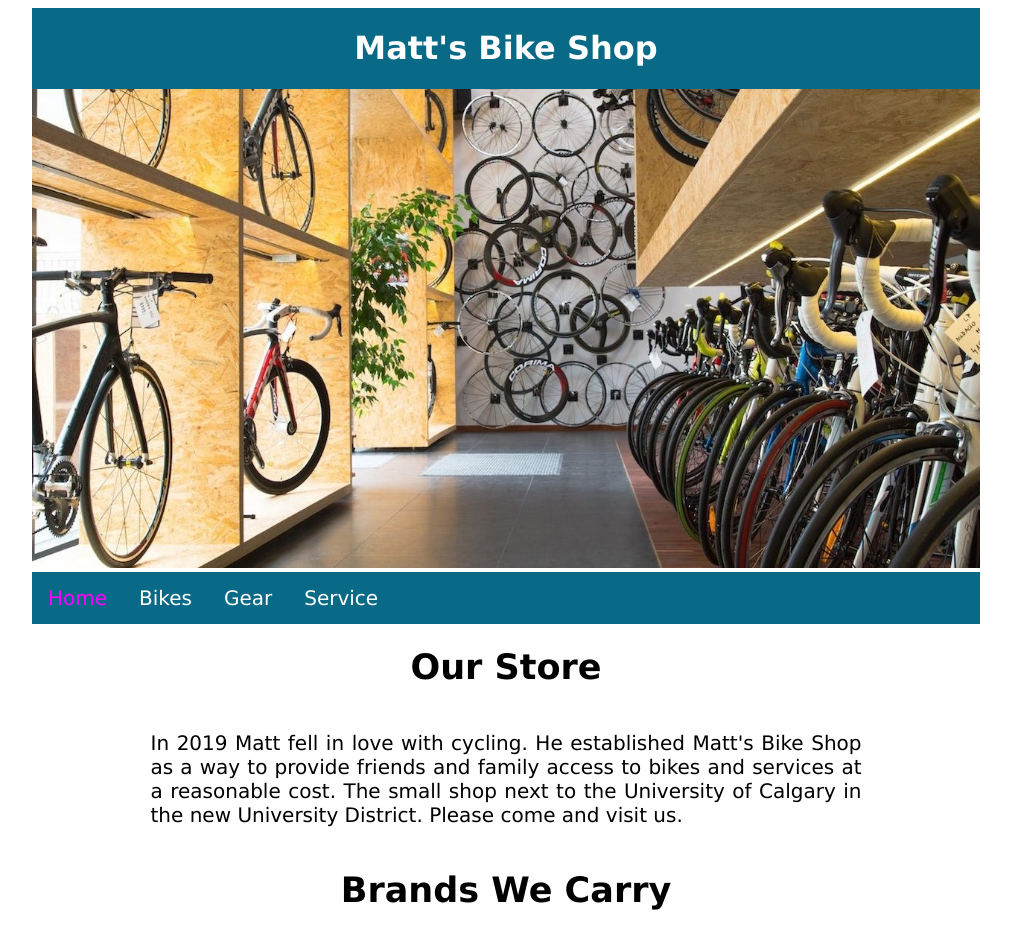
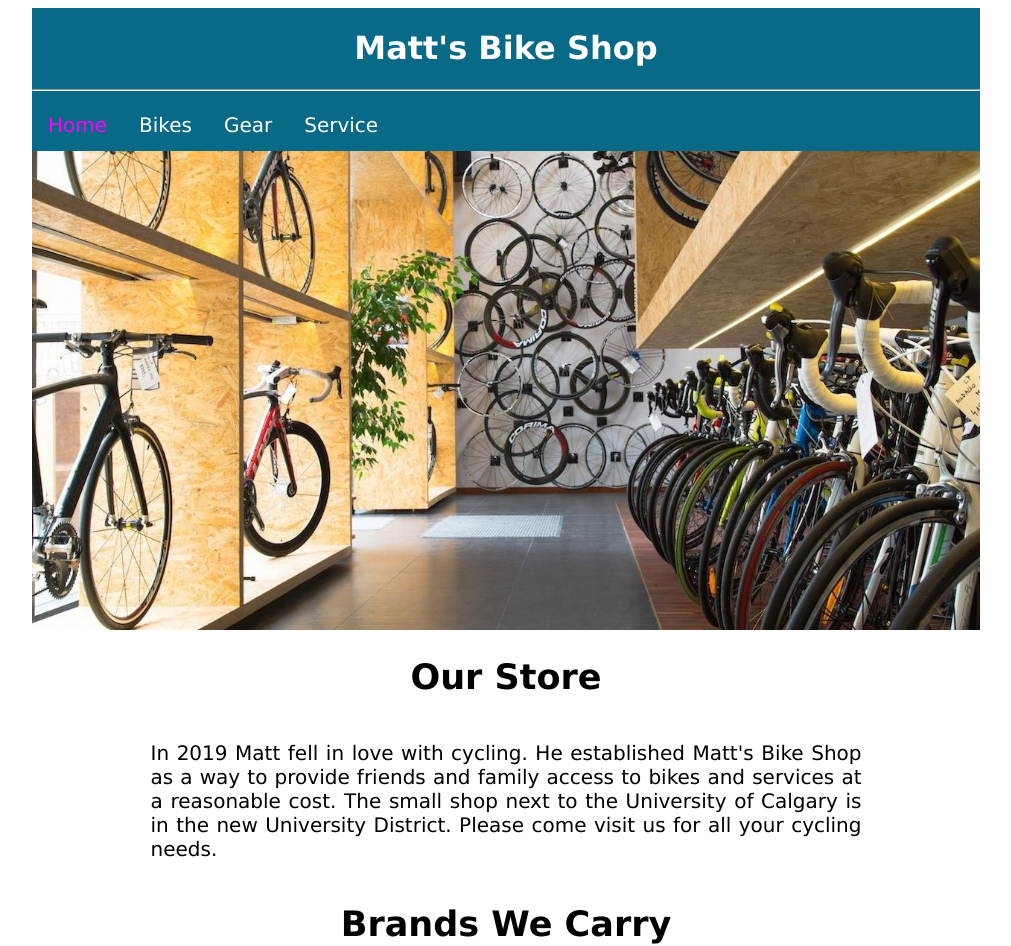
Before and after one commit to mtamkee/mtamkee.github.io, a plain HTML site: page index.html in a window 1280 px wide. Shown: the top 946 px of the page, without its empty margins (134-1145 px from the left). Drawn offline with Linux system fonts and the light colour scheme.

Commit message:
changed header nd description

```diff
--- a/index.html
+++ b/index.html
@@ -12,10 +12,7 @@
                 <h1>
                     Matt's Bike Shop
                 </h1>
-        </div>
-        <div id="header">
-            <img id="header-image" src = "assets/Cover_Bike_Shop.jpg" alt="header-image">
-            <br>
+                <hr style="color: white;">
         </div>
         <div id="navigation-top-bar">
             <ul>
@@ -33,14 +30,20 @@
                 </li>
             </ul>
         </div>
+        <div>
+            <img id="header-image" src = "assets/Cover_Bike_Shop.jpg" alt="header-image">
+            <br>
+        </div>
+
+
         <div id="about_us">
             <h1>Our Store</h1>
             <div class = "text_box">
                 <p>
                     In 2019 Matt fell in love with cycling. He established Matt's Bike Shop
                     as a way to provide friends and family access to bikes and services at a
-                    reasonable cost. The small shop next to the University of Calgary in
-                    the new University District. Please come and visit us.
+                    reasonable cost. The small shop next to the University of Calgary is in
+                    the new University District. Please come visit us for all your cycling needs.
                 </p>
             </div>
         </div>
```
Also changed, not shown: bikes.html (+7 -4 lines), gear.html (+6 -4 lines), service.html (+7 -5 lines).
